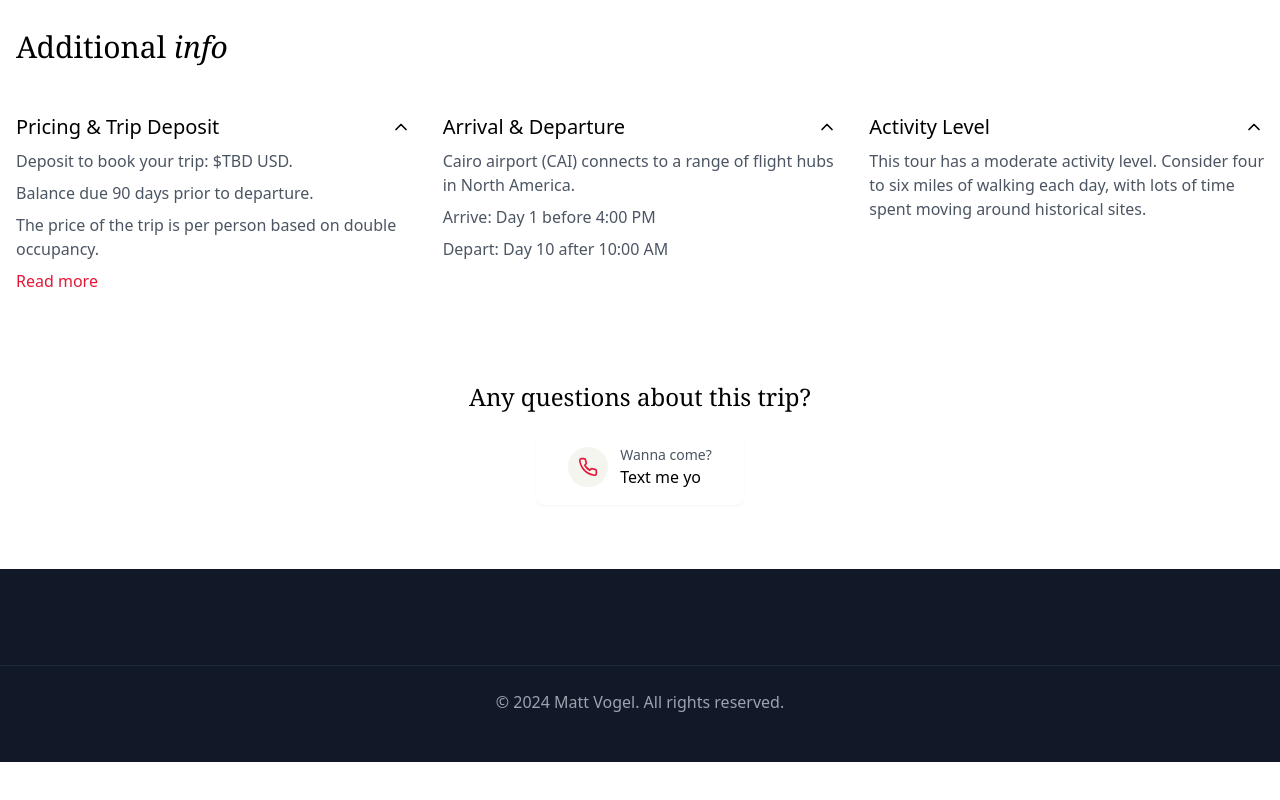
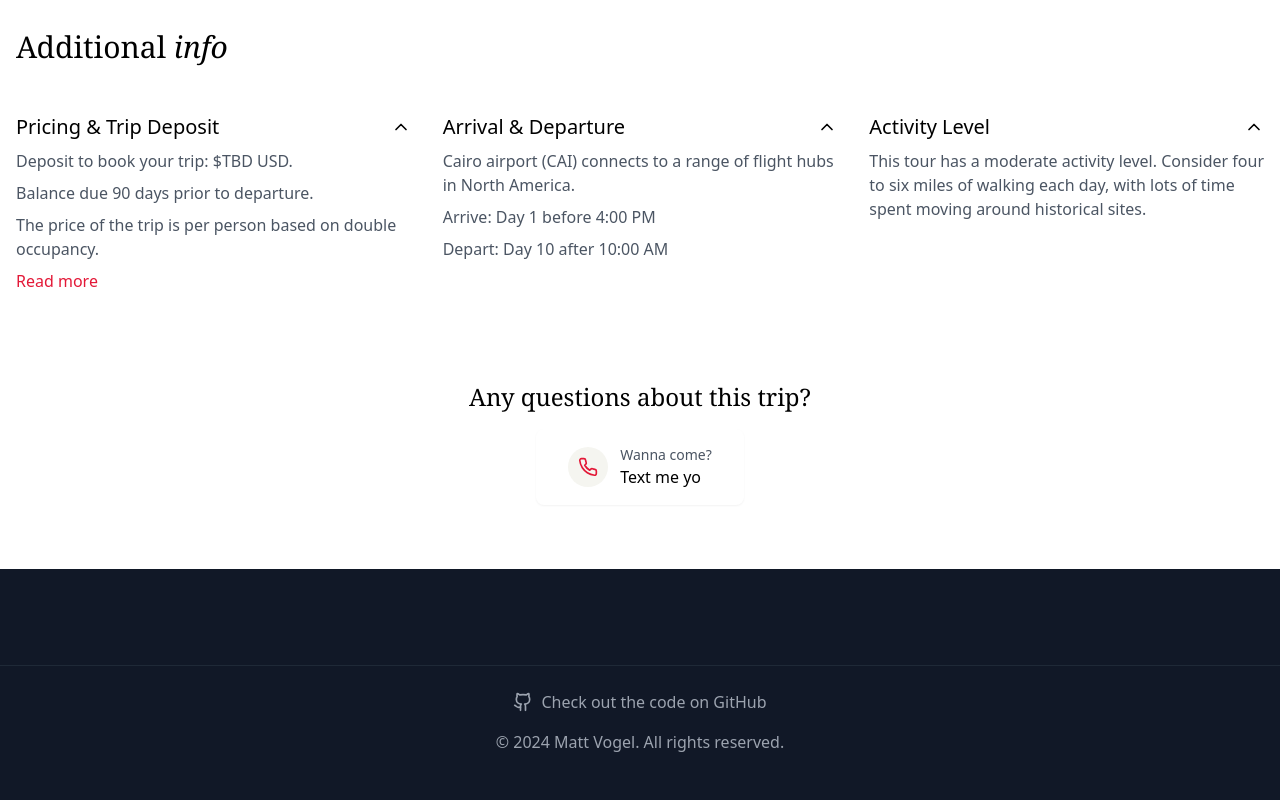
Before and after one commit to 8bitgentleman/trip-itinerary-app, a React (Create React App) app: page /egypt-2027 in a window 1280 px wide. Shown: the part 6564-7364 px from the top of the page. Before the commit the page ends 7326 px from the top, so only its background shows below. Built offline with nearby package versions, Linux system fonts and the light colour scheme.

Commit message:
footer & readme

```diff
--- a/src/components/layout/Footer.js
+++ b/src/components/layout/Footer.js
@@ -1,55 +1,27 @@
+import { Github } from 'lucide-react';
+
 export default function Footer() {
   const currentYear = new Date().getFullYear();
 
   return (
     <footer className="bg-gray-900 text-white py-12">
-      <div className="border-t border-gray-800 mt-12 pt-6 text-center text-gray-400">
-        © {currentYear} Matt Vogel. All rights reserved.
-        </div>
-      {/* <div className="container mx-auto px-4"> */}
-        {/* <div className="grid grid-cols-1 md:grid-cols-4 gap-8">
-          <div className="space-y-4">
-            <h3 className="text-lg font-semibold">Contact Us</h3>
-            <p>Questions about our trips?</p>
-            <div className="flex items-center gap-2">
-              <span className="w-8 h-8 rounded-full bg-gray-700" />
-              <span>+1 833-919-9154</span>
-            </div>
+      <div className="border-t border-gray-800 mt-12 pt-6 text-center">
+        <div className="flex flex-col items-center gap-4">
+          <a
+            href="https://github.com/8bitgentleman/trip-itinerary-app"
+            target="_blank"
+            rel="noopener noreferrer"
+            className="flex items-center gap-2 text-gray-400 hover:text-white transition-colors"
+          >
+            <Github size={20} />
+            <span>Check out the code on GitHub</span>
+          </a>
+          <div className="text-gray-400">
+            © {currentYear} Matt Vogel. All rights reserved.
           </div>
 
-          <div>
-            <h3 className="text-lg font-semibold mb-4">Destinations</h3>
-            <ul className="space-y-2">
-              <li>Africa</li>
-              <li>Asia</li>
-              <li>Europe</li>
-              <li>Middle East</li>
-            </ul>
-          </div>
-
-          <div>
-            <h3 className="text-lg font-semibold mb-4">Interests</h3>
-            <ul className="space-y-2">
-              <li>Family Trip</li>
-              <li>Food & Drink</li>
-              <li>History & Culture</li>
-              <li>Wildlife & Nature</li>
-            </ul>
-          </div>
-
-          <div>
-            <h3 className="text-lg font-semibold mb-4">Resources</h3>
-            <ul className="space-y-2">
-              <li>About</li>
-              <li>FAQ</li>
-              <li>Terms of Use</li>
-              <li>Privacy Policy</li>
-            </ul>
-          </div>
-        </div> */}
-
-
-      {/* </div> */}
+        </div>
+      </div>
     </footer>
   );
 }
```
Also changed, not shown: 1 other file (tests, documents, lock files or other folders).
